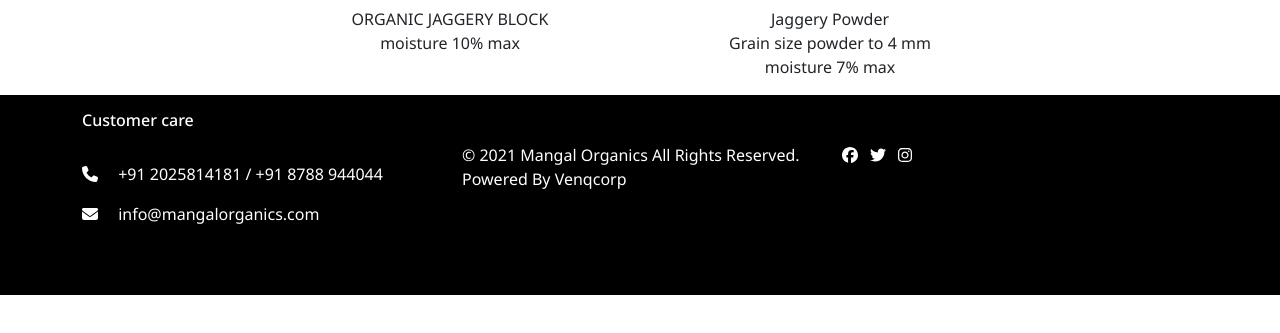
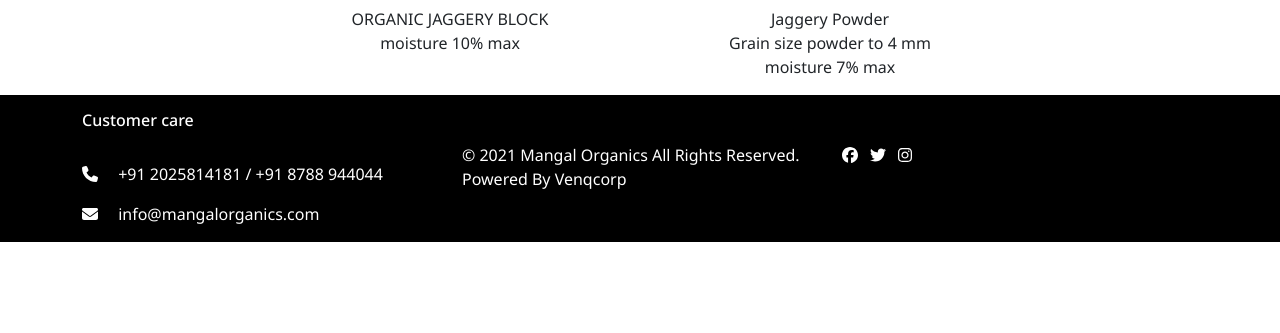
Before and after one commit to Anjana117/Mangal-Organics, a plain HTML site: page jaggary.html in a window 1280 px wide. Shown: the part 317-650 px from the top of the page. Drawn offline with nearby package versions, Linux system fonts and the light colour scheme.

Commit message:
fourth commit

```diff
--- a/assests/css/jaggary.css
+++ b/assests/css/jaggary.css
@@ -181,9 +181,7 @@ header .toggler-btn {
 /* Footer section start */
 footer {
     background-color: black;
-    height: 200px;
-}
-
+  }
 /* Footer section end */
 
 /* max width:992 */
--- a/assests/css/sugar.css
+++ b/assests/css/sugar.css
@@ -174,16 +174,15 @@ header .toggler-btn {
     background: url(../img/aboutimg/sugar-page-banner.jpg)no-repeat;
     height: 300px;
     background-position: center center;
-    background-size:cover;
- }
+    background-size: cover;
+}
+
 /* Banner section end */
 
 /* Footer section start */
 footer {
     background-color: black;
-    height: 200px;
 }
-
 /* Footer section end */
 
 /* max width:992 */
@@ -195,4 +194,4 @@ footer {
     header .toggler-btn {
         display: block;
     }
-  }
+}
```
Also changed, not shown: index.html (+4 -4 lines), jaggary.html (+0 -3 lines), sugar.html (+1 -1 lines).
